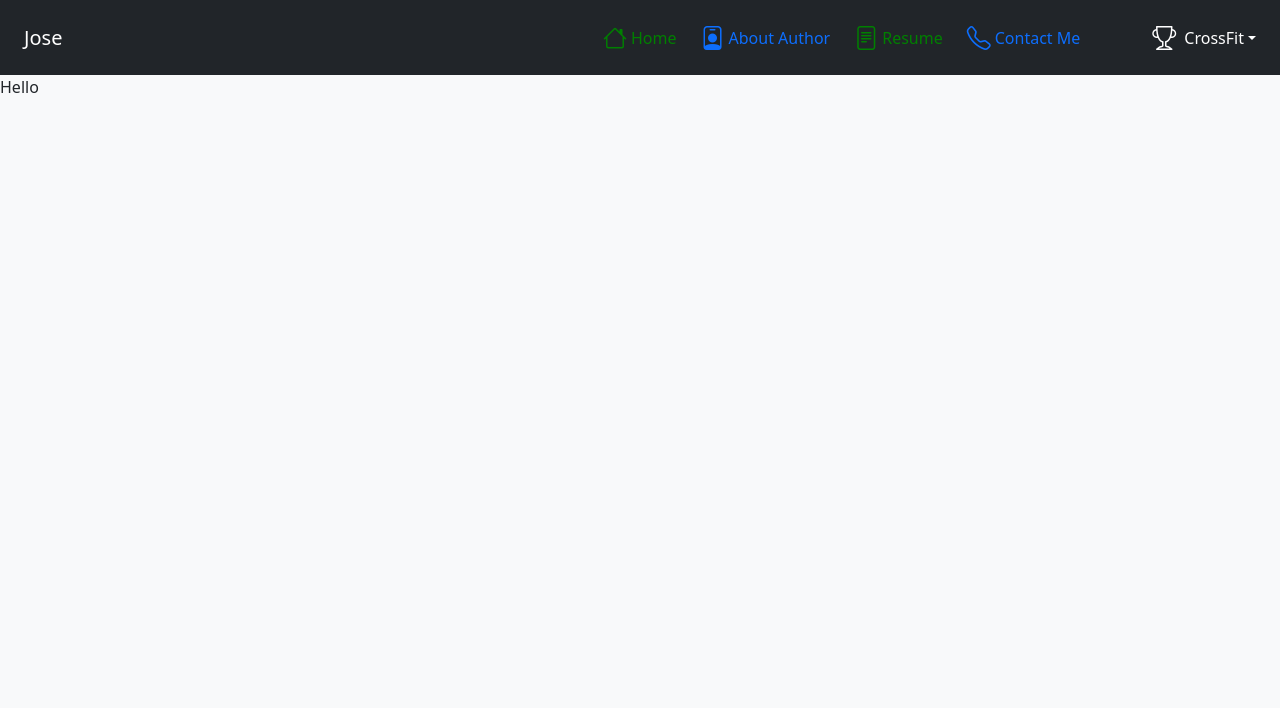
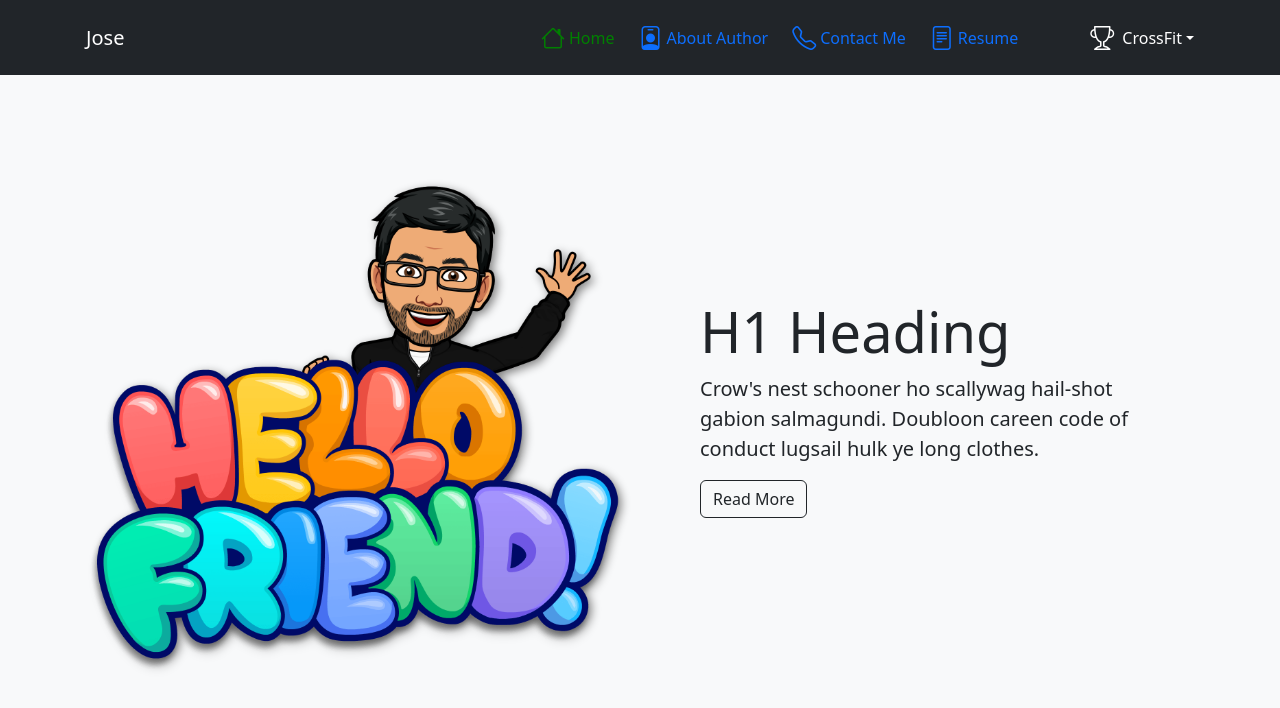
Before and after one commit to JOSEGRQ-BYTE/angular-portfolio, an Angular app: page / in a window 1280 px wide. Shown: the top 708 px of the page. Built offline with nearby package versions, Linux system fonts and the light colour scheme.

Commit message:
Added test link and hero section

```diff
--- a/src/app/app.module.ts
+++ b/src/app/app.module.ts
@@ -5,6 +5,7 @@ import { RoutingModule } from './app-routing.module';
 
 import { AppComponent } from './app.component';
 import { ContactAuthorComponent } from './contact-author/contact-author.component';
+import { HeroComponent } from './home/hero/hero.component';
 import { HomeComponent } from './home/home.component';
 import { NavigationBar } from './navigation-bar/navigation-bar.component';
 import { NotFoundComponent } from './not-found/not-found.component';
@@ -17,7 +18,8 @@ import { NotFoundComponent } from './not-found/not-found.component';
     HomeComponent,
     AboutAuthorComponent,
     ContactAuthorComponent,
-    NotFoundComponent
+    NotFoundComponent,
+    HeroComponent
   ],
   imports: [
     BrowserModule,
--- /dev/null
+++ b/src/app/home/hero/hero.component.css
@@ -0,0 +1,3 @@
+.hero-image > img {
+    filter: drop-shadow(3px 3px 5px grey);
+}
--- /dev/null
+++ b/src/app/home/hero/hero.component.html
@@ -0,0 +1,14 @@
+<section class="container my-5">
+    <div class="row">
+      <div class="col-lg-6 hero-image">
+        <img class="w-100" src="../../../assets/images/GreetingImage.png" />
+      </div>
+      <div class="col-lg-6 my-0 my-lg-auto">
+        <div class="p-5 mt-4">
+            <h1 class="display-4">H1 Heading</h1>
+            <p class="lead">Crow's nest schooner ho scallywag hail-shot gabion salmagundi. Doubloon careen code of conduct lugsail hulk ye long clothes. </p>
+            <a href="#" class="btn btn-outline-dark">Read More</a>
+          </div>
+      </div>
+  </div>
+</section>
--- a/src/app/home/home.component.html
+++ b/src/app/home/home.component.html
@@ -1,7 +1,9 @@
 <div class="container-fluid p-0 m-0">
     <div class="row">
         <div class="col-md-12 h-100 p-0">
-            Hello
+
+            <!-- Hero Section -->
+            <app-hero></app-hero>
         </div>
     </div>
 </div>
--- a/src/app/navigation-bar/navigation-bar.component.css
+++ b/src/app/navigation-bar/navigation-bar.component.css
@@ -1,3 +1,8 @@
+.app-side-bar
+{
+    z-index: 1050;
+    width: auto;
+}
 
 /*Medium devices (tablets, 768px and up)*/
 @media (max-width: 991px)
--- a/src/app/navigation-bar/navigation-bar.component.html
+++ b/src/app/navigation-bar/navigation-bar.component.html
@@ -1,14 +1,17 @@
-<div class="app-side-bar col-3 col-sm-4 col-md-3 col-lg-12 px-sm-2 px-0 bg-dark position-fixed">
+<div class="offcanvas-lg offcanvas-end offcanvas-md offcanvas-sm  app-side-bar col-3 col-sm-4 col-md-3 col-lg-12 px-sm-2 px-0 bg-dark position-fixed" tabindex="-1" id="offcanvasRight" aria-labelledby="offcanvasRightLabel">
 
-    <div class="d-flex flex-column flex-md-column flex-lg-row align-items-center align-items-sm-start px-3 pt-5 py-lg-2 text-white h-100">
+    <div class="offcanvas-header d-lg-none d-none">
+        <button type="button" class="btn-close text-reset float-end" data-bs-dismiss="offcanvas" aria-label="Close"></button>
+    </div>
+    <div class="offcanvas-body container d-flex flex-column flex-md-column flex-lg-row align-items-center align-items-sm-end px-3 pt-5 py-lg-2 text-white h-100">
 
         <!--Nav Bar Logo -->
-        <a href="/" class="pb-3 pb-md-3 pb-lg-0 mb-md-0 me-md-auto text-white text-decoration-none my-lg-auto" routerLink="/">
+        <a href="/" class="pb-3 pb-md-3 pb-lg-0 mb-md-0 me-lg-auto text-white text-decoration-none my-lg-auto" routerLink="/">
             <span class="fs-5 d-sm-inline">Jose</span>
         </a>
 
         <!-- App Links -->
-        <ul class="nav nav-pills flex-column flex-md-column flex-lg-row mb-auto mb-md-auto my-lg-auto align-items-center align-items-sm-start" id="menu">
+        <ul class="nav nav-pills flex-column flex-md-column flex-lg-row mb-auto mb-md-auto my-lg-auto align-items-center align-items-sm-end" id="menu">
 
                 <!-- Home -->
             <li class="nav-item me-lg-4" routerLinkActive="active" [routerLinkActiveOptions]="{exact: true}">
@@ -26,18 +29,19 @@
                 </a>
             </li>
 
-             <!-- Resume -->
-            <li class="nav-item me-lg-4" routerLinkActive="active" [routerLinkActiveOptions]="{exact: true}">
-                <a href="#" data-bs-toggle="collapse" class="nav-link px-0 align-middle d-flex align-items-center" routerLink="/">
-                    <i class=" fs-4 bi bi-file-text"></i>
-                    <span class="ms-1 d-none d-sm-inline">Resume</span> </a>
-            </li>
-
              <!-- Contact Me -->
             <li class="nav-item me-lg-4" routerLinkActive="active" [routerLinkActiveOptions]="{exact: true}">
                 <a href="#" class="nav-link px-0 align-middle d-flex align-items-center" routerLink="/Contact">
                     <i class="fs-4 bi bi-telephone"></i>
                     <span class="ms-1 d-none d-sm-inline">Contact Me</span></a>
+            </li>
+
+
+            <!-- Resume -->
+            <li class="nav-item me-lg-4" routerLinkActive="active" [routerLinkActiveOptions]="{exact: true}">
+            <a href="../../assets/files/Test.docx" download class="nav-link px-0 align-middle d-flex align-items-center">
+                <i class=" fs-4 bi bi-file-text"></i>
+                <span class="ms-1 d-none d-sm-inline">Resume</span> </a>
             </li>
         </ul>
 
@@ -55,3 +59,7 @@
 
     </div>
 </div>
+
+<button class="btn btn-outline-dark d-lg-none d-block position-fixed bottom-0 end-0 m-2" type="button" data-bs-toggle="offcanvas" data-bs-target="#offcanvasRight" aria-controls="offcanvasRight">
+    <i class="fs-4 bi bi-arrow-bar-left"></i>
+</button>
```
Also changed, not shown: src/app/home/hero/hero.component.ts (added, +11 -0 lines), src/assets/images/GreetingImage.png (added), 1 other file (tests, documents, lock files or other folders).
